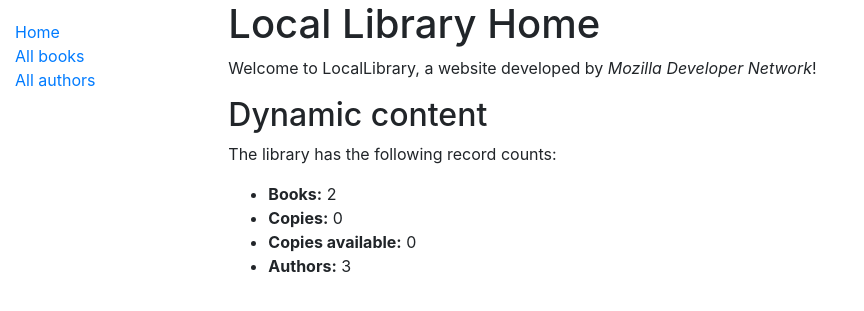
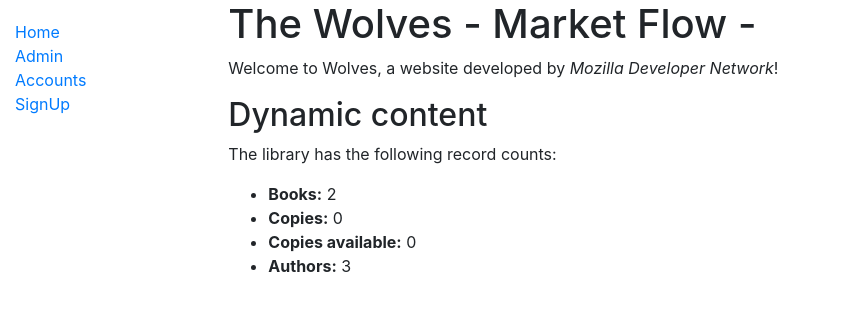
Before and after one commit to CSE-Courses/course-project-the-wolves-of-a9, a Django app: page /catalog/ in a window 1280 px wide. Shown: the top 311 px of the page, without its empty margins (0-864 px from the left). Run offline with Django 3.2, Linux system fonts and the light colour scheme; data comes from the database, SQL or seed files in the repository; data that the repository does not hold is empty; some libraries are stand-ins or nearby versions.

Commit message:
Implement Functionality into the Menu Bar

```diff
--- a/locallibrary/catalog/templates/base_generic.html
+++ b/locallibrary/catalog/templates/base_generic.html
@@ -16,8 +16,9 @@
       {% block sidebar %}
         <ul class="sidebar-nav">
           <li><a href="{% url 'index' %}">Home</a></li>
-          <li><a href="">All books</a></li>
-          <li><a href="">All authors</a></li>
+          <li><a href="/admin/">Admin</a></li>
+          <li><a href="/accounts/">Accounts</a></li>
+          <li><a href="{% url 'signup' %}">SignUp</a></li>
         </ul>
      {% endblock %}
       </div>
--- a/locallibrary/catalog/templates/index.html
+++ b/locallibrary/catalog/templates/index.html
@@ -1,8 +1,8 @@
 {% extends "base_generic.html" %}
 
 {% block content %}
-  <h1>Local Library Home</h1>
-  <p>Welcome to LocalLibrary, a website developed by <em>Mozilla Developer Network</em>!</p>
+  <h1>The Wolves - Market Flow -</h1>
+  <p>Welcome to Wolves, a website developed by <em>Mozilla Developer Network</em>!</p>
   <h2>Dynamic content</h2>
   <p>The library has the following record counts:</p>
   <ul>
```
